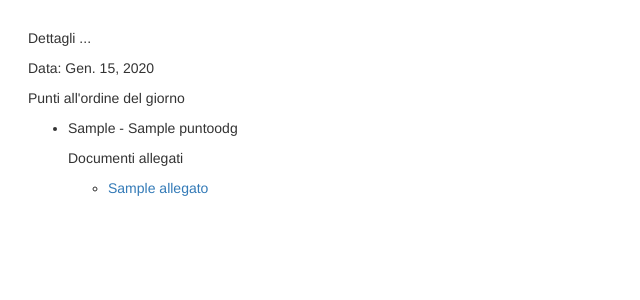
After one commit to guglielmo/mosic2-area-riservata, a Django app: template project/area_riservata/templates/public.html in a window 1280 px wide. The commit adds this page. Shown: the top 300 px of the page, without its empty margins (0-640 px from the left). Run offline with Django 3.2, Linux system fonts and the light colour scheme; the template is opened without the code that fills it: values that come from a table or form of the project are taken from there, others are empty; tables that the repository leaves empty hold one stand-in row (values such as "Sample post"); parts of the project's set-up code (start-up, migrations or seed data) failed here and were passed over; some libraries are stand-ins or nearby versions.

Commit message:
public seduta page added

```diff
--- a/project/area_riservata/models.py
+++ b/project/area_riservata/models.py
@@ -22,7 +22,8 @@ class Seduta(models.Model):
     )
     hash = models.CharField(
         max_length=64,
-        blank=True, null=True
+        blank=True, null=True,
+        unique=True
     )
 
     def __unicode__(self):
--- a/project/area_riservata/settings/base.py
+++ b/project/area_riservata/settings/base.py
@@ -295,3 +295,5 @@ REST_FRAMEWORK = {
         'rest_framework.authentication.BasicAuthentication',
     ),
 }
+
+HASH_SALT = env('HASH_SALT', default='-*secret*-')
--- a/project/area_riservata/templates/base.html
+++ b/project/area_riservata/templates/base.html
@@ -29,25 +29,7 @@
 
 <body>
 
-<div class="header navbar navbar-default">
-    <div class="container">
-        <a class="navbar-brand" href="/">{{ project_title }}</a>
-        <ul class="nav navbar-nav">
-            <li class="active"><a href="/">Home</a></li>
-            <li><a href="#">About</a></li>
-
-            {% if request.user.is_authenticated %}
-            <li><a href="#">{% trans "My Profile" %}</a></li>
-            <li><a href="#">{% trans "Logout" %}</a></li>
-            {% else %}
-            <li><a href="#">{% trans "Sign Up" %}</a></li>
-            <li><a href="#">{% trans "Log In" %}</a></li>
-            {% endif %}
-        </ul>
-    </div>
-</div>
-
-<div class="container">
+    <div style="margin: 2em">
 
         {% if messages %}
         {% for message in messages %}
--- /dev/null
+++ b/project/area_riservata/templates/public.html
@@ -0,0 +1,24 @@
+{% extends "base.html" %}
+
+{% block title %}Pagina della seduta {{ seduta.id }}{% endblock %}
+
+{% block page_title %}Pagina della seduta {{ seduta.id }}{% endblock page_title %}
+
+{% block content %}
+<p>Dettagli ...</p>
+<p>Data: {{ seduta.data }}</p>
+<p>Punti all'ordine del giorno</p>
+<ul>
+    {% for punto_odg in seduta.punti_odg.all %}
+    <li>
+        <p>{{ punto_odg.ordine }} - {{ punto_odg.denominazione }}</p>
+        <p>Documenti allegati</p>
+        <ul>
+            {% for doc in punto_odg.allegati.all %}
+                <li><a href="{{ doc.file }}">{{ doc.nome }}</a></li>
+            {% endfor %}
+        </ul>
+    </li>
+    {%  endfor %}
+</ul>
+{% endblock content %}
--- a/project/area_riservata/urls.py
+++ b/project/area_riservata/urls.py
@@ -9,6 +9,7 @@ from django.contrib import admin
 from rest_framework import routers
 from rest_framework_jwt.views import obtain_jwt_token, refresh_jwt_token
 
+import views
 from views import SedutaViewSet, FileUploadView
 
 admin.autodiscover()
@@ -21,9 +22,11 @@ router.register(r'seduta', SedutaViewSet)
 urls = [
     url(r'^admin/', admin.site.urls),
     url(r'^', include(router.urls)),
-    url(r'^upload_file/(?P<filename>.+)$', FileUploadView.as_view()),
-    url(r'^api-token-auth/', obtain_jwt_token),
-    url(r'^api-token-refresh/', refresh_jwt_token),
+    url(r'^upload_file/(?P<filename>.+)$', FileUploadView.as_view(), name='upload-file'),
+    url(r'^api-token-auth/', obtain_jwt_token, name='obtain-jwt'),
+    url(r'^api-token-refresh/', refresh_jwt_token, name='refresh-jwt'),
+    url(r'^seduta-pre-cipe/(?P<hash>[^/]+)$', views.PublicView.as_view(), name='seduta-pre-cipe' ),
+    url(r'^403$', views.TemplateView.as_view(template_name="403.html"), name='tampering-403'),
 ]
 urlpatterns = urls
 
```
Also changed, not shown: project/area_riservata/serializers.py (+11 -1 lines), project/area_riservata/templates/403.html (added, +9 -0 lines), project/area_riservata/views.py (+22 -0 lines), project/area_riservata/migrations/0008_auto_20170412_1427.py (added). Lines whose indentation alone changed are shown as unchanged.
